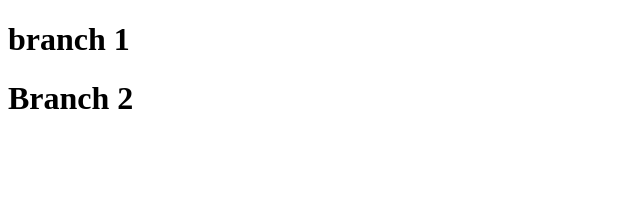
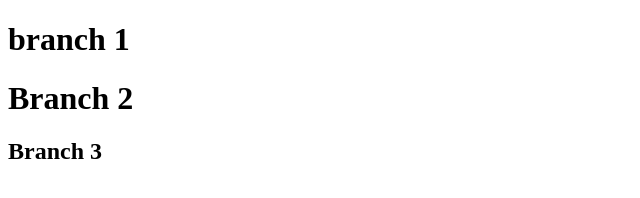
Before and after one commit to AlejandroMatiasSuarez/Practices, a plain HTML site: page clase-de-branches/index.html in a window 1280 px wide. Shown: the whole page, without its empty margins (0-640 px from the left). Drawn offline with Linux system fonts and the light colour scheme.

Commit message:
Agrego h2 en rama3

```diff
--- a/clase-de-branches/index.html
+++ b/clase-de-branches/index.html
@@ -9,5 +9,6 @@
 <body>
     <h1>branch 1</h1>
     <h1>Branch 2</h1>
+    <h2>Branch 3</h2>
 </body>
 </html>
```
